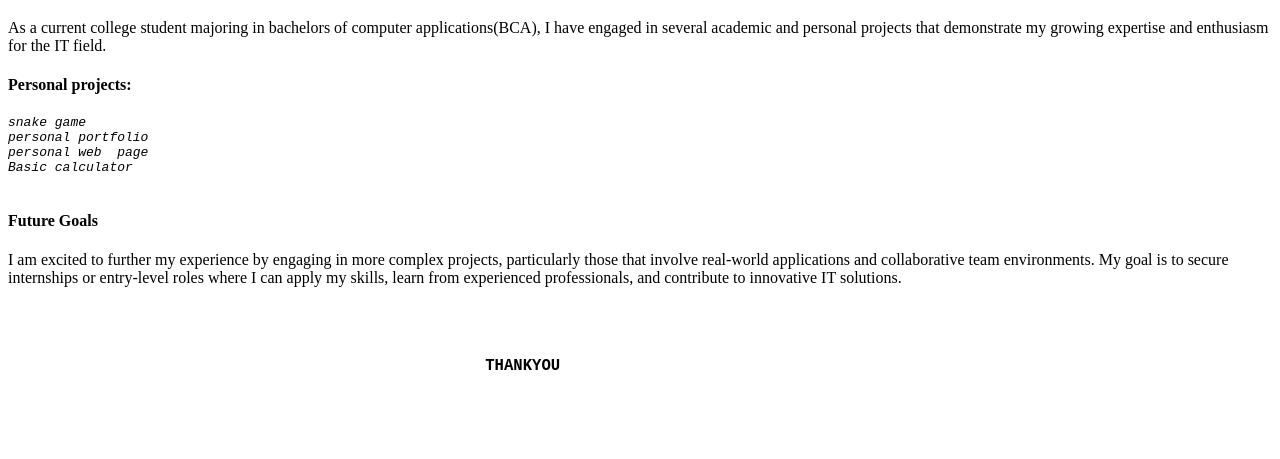
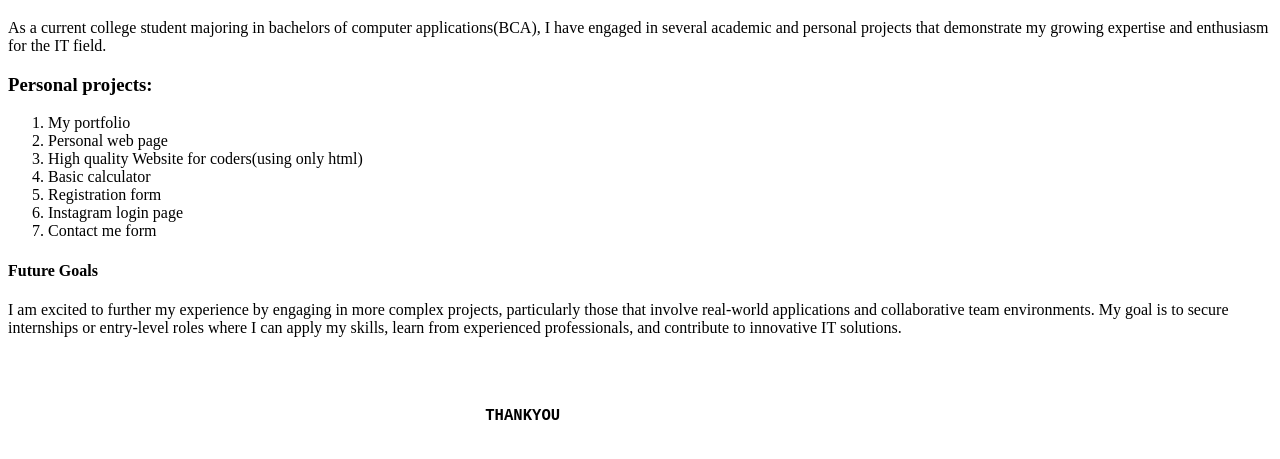
Before and after one commit to codewthabhishek/my-portfolio, a plain HTML site: page projects.html in a window 1280 px wide. Shown: the part 61-520 px from the top of the page. Drawn offline with Linux system fonts and the light colour scheme.

Commit message:
Update projects.html

```diff
--- a/projects.html
+++ b/projects.html
@@ -9,12 +9,16 @@
         I have engaged in several academic and personal projects that demonstrate my growing
          expertise and enthusiasm for the IT field.</p>
 
-    <h4>Personal projects:</h4>
-    <pre><i>snake game
-personal portfolio
-personal web  page
-Basic calculator
-    </i></pre>
+   <h3>Personal projects:</h3>
+    <ol>
+        <li>My portfolio</li>
+        <li>Personal web page</li>
+        <li>High quality Website for coders(using only html)</li>
+        <li>Basic calculator</li>
+        <li>Registration form</li>
+        <Li>Instagram login page</Li>
+        <li>Contact me form</li>
+    </ol>
     <h4>Future Goals</h4>
         <p>I am excited to further my experience by engaging in more complex projects, particularly those
         that involve real-world applications and collaborative team environments. My goal is to secure internships
```
